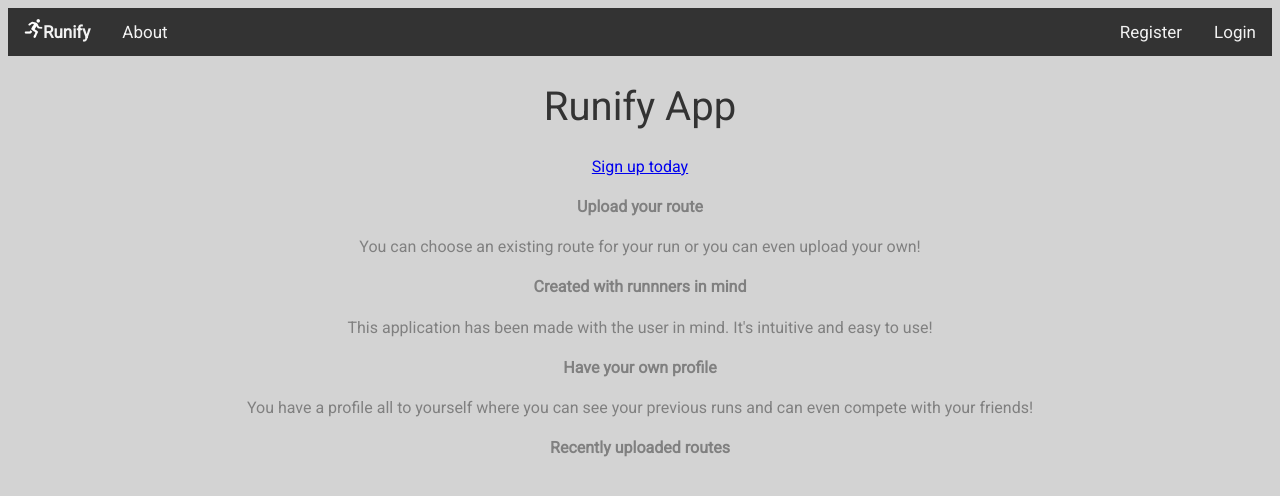
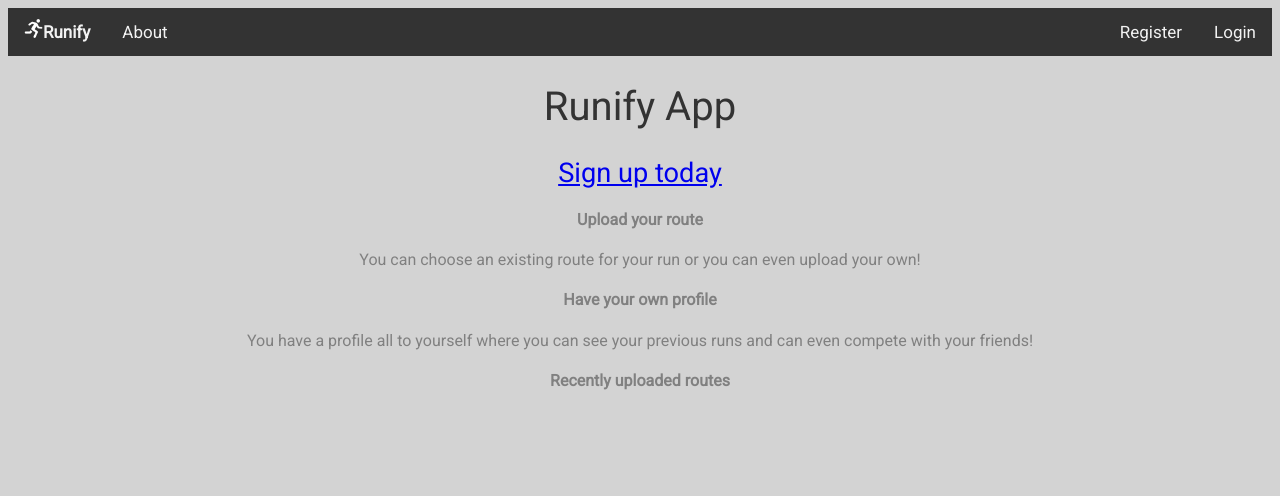
Before and after one commit to 2176708c/ISproject, a Flask app: page /logout in a window 1280 px wide. Shown: the top 496 px of the page. Run offline with Flask 2, Linux system fonts and the light colour scheme; some libraries are stand-ins or nearby versions.

Commit message:
By request of Angelos the link to register is now larger

```diff
--- a/Flask/templates/home.html
+++ b/Flask/templates/home.html
@@ -5,7 +5,7 @@
            <h1>Runify App</h1>
            <p class="lead"></p>
            {% if not session['logged_in'] %}
-                <p><a class="btn btn-lg btn-success" href="{{ url_for('register') }}" role="button">Sign up today</a></p>
+                <p><a class="btn btn-lg btn-success" style="font-size:1.7em;" href="{{ url_for('register') }}" role="button">Sign up today</a></p>
             {% endif %}
        </div>
 
@@ -13,9 +13,6 @@
             <div class="col-lg-6">
                 <h4>Upload your route</h4>
                 <p>You can choose an existing route for your run or you can even upload your own!</p>
-
-                <h4>Created with runnners in mind</h4>
-                <p>This application has been made with the user in mind. It's intuitive and easy to use!</p>
 
                 <h4>Have your own profile</h4>
                 <p>You have a profile all to yourself where you can see your previous runs and can even compete with your friends!</p>
```
